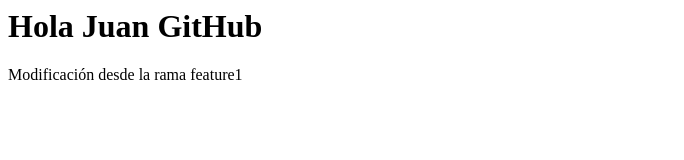
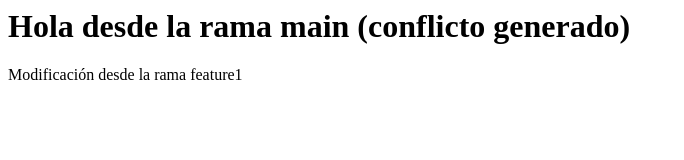
Before and after one commit to JuanmaCode2025/GitHub, a plain HTML site: page index.html in a window 1280 px wide. Shown: the whole page, without its empty margins (0-684 px from the left). Drawn offline with Linux system fonts and the light colour scheme.

Commit message:
Update index.html

```diff
--- a/index.html
+++ b/index.html
@@ -1,2 +1,2 @@
-<h1>Hola Juan GitHub</h1>
+<h1>Hola desde la rama main (conflicto generado)</h1>
 <p>Modificación desde la rama feature1</p>
```
